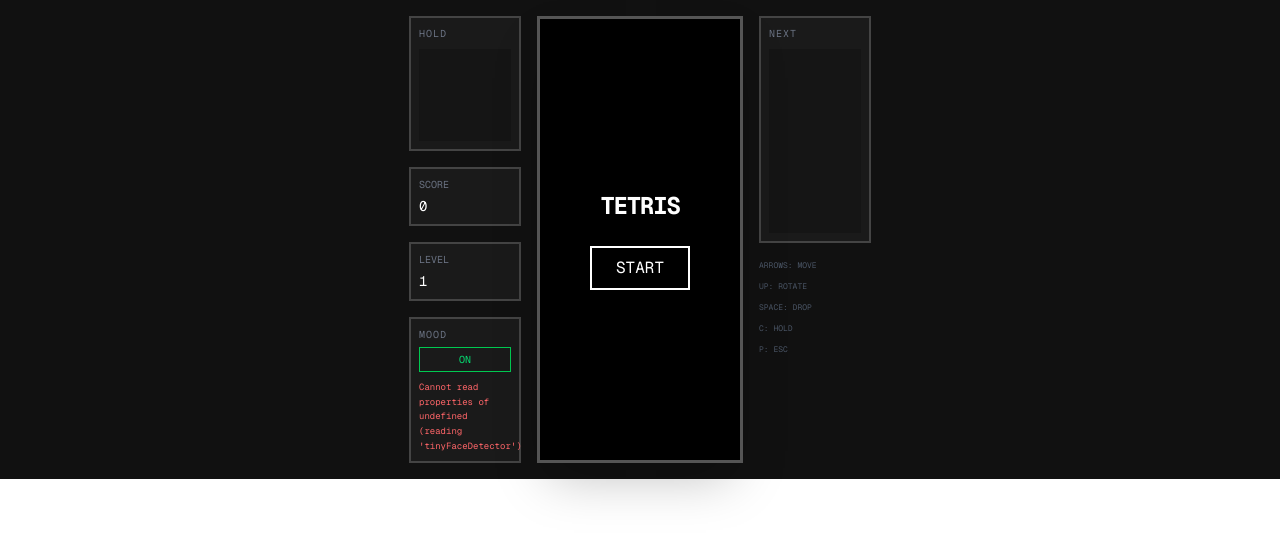
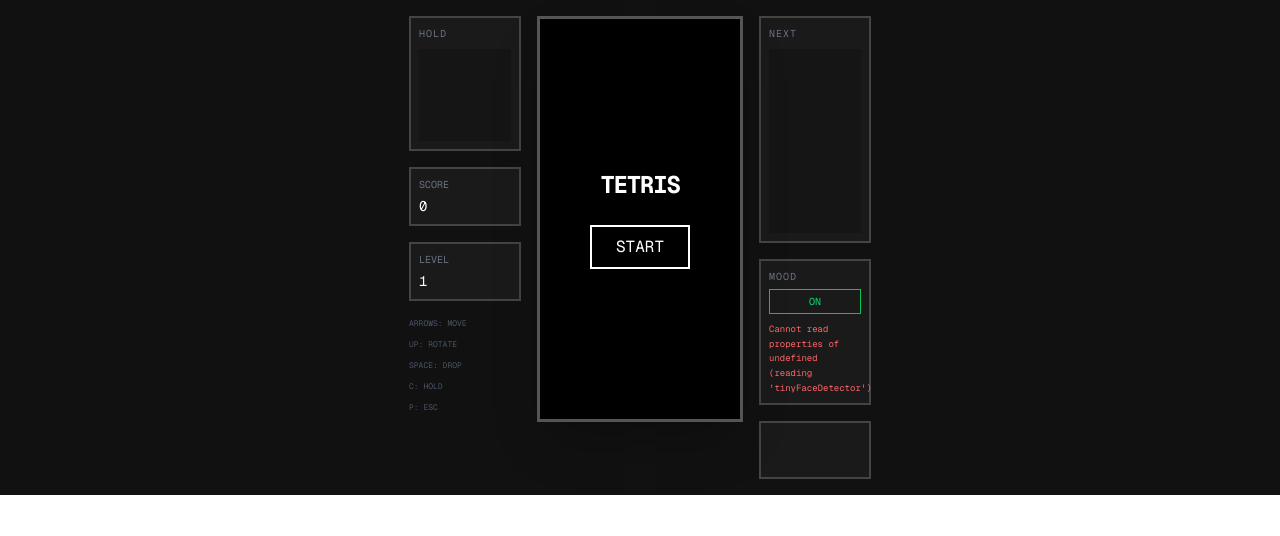
Before and after one commit to AkzechKyla/MoodTris, a Next.js app: page / in a window 1280 px wide. Both pictures are taken after a click on the button "OFF". Shown: the top 536 px of the page. Built offline with nearby package versions, Linux system fonts and the light colour scheme.

Commit message:
feat: integrate video element reference into emotion detection hook

```diff
--- a/components/Tetris.tsx
+++ b/components/Tetris.tsx
@@ -9,6 +9,7 @@
   const nextCanvasRef = useRef<HTMLCanvasElement>(null);
   const holdCanvasRef = useRef<HTMLCanvasElement>(null);
   const keysHeldRef = useRef<Set<string>>(new Set());
+  const videoElRef = useRef<HTMLVideoElement>(null);
 
   const [score, setScore] = useState(0);
   const [lines, setLines] = useState(0);
@@ -18,7 +19,10 @@
   >('IDLE');
   const [countdown, setCountdown] = useState(3);
   const [emotionEnabled, setEmotionEnabled] = useState(false);
-  const { emotionState, ready, error } = useEmotionDetection(emotionEnabled);
+  const { emotionState, ready, error } = useEmotionDetection(
+    emotionEnabled,
+    videoElRef,
+  );
 
   // Ref-based state to prevent closure issues in the game loop
   const boardRef = useRef(
@@ -446,7 +450,7 @@
   };
 
   return (
-    <div className="flex gap-4 font-mono select-none">
+    <div className="flex items-start gap-4 font-mono select-none">
       {/* Left Panel */}
       <div className="flex flex-col gap-4 w-28">
         <div className="bg-[#1a1a1a] border-2 border-[#444] p-2">
@@ -468,51 +472,12 @@
           <div className="text-[10px] text-gray-500 mb-1 uppercase">Level</div>
           <div className="text-sm text-white">{level}</div>
         </div>
-        {/* Emotion Awareness Toggle */}
-        <div className="bg-[#1a1a1a] border-2 border-[#444] p-2">
-          <div className="text-[10px] text-gray-500 mb-1 uppercase tracking-widest">
-            Mood
-          </div>
-          <button
-            onClick={() => setEmotionEnabled((e) => !e)}
-            className={`w-full text-[10px] py-1 border transition ${
-              emotionEnabled
-                ? 'border-green-500 text-green-400 hover:bg-green-500/10'
-                : 'border-[#555] text-gray-500 hover:border-gray-400 hover:text-gray-300'
-            }`}
-          >
-            {emotionEnabled ? 'ON' : 'OFF'}
-          </button>
-
-          {emotionEnabled && (
-            <div className="mt-2 text-[9px] leading-relaxed">
-              {error && <div className="text-red-400">{error}</div>}
-              {!ready && !error && (
-                <div className="text-gray-600 animate-pulse">Loading...</div>
-              )}
-              {ready && (
-                <div
-                  className={`font-bold uppercase tracking-wider ${
-                    emotionState === 'stressed'
-                      ? 'text-blue-400'
-                      : emotionState === 'disengaged'
-                        ? 'text-yellow-400'
-                        : emotionState === 'calm'
-                          ? 'text-green-400'
-                          : 'text-gray-500'
-                  }`}
-                >
-                  {emotionState === 'stressed'
-                    ? '😰 Slowing'
-                    : emotionState === 'disengaged'
-                      ? '😑 Speeding'
-                      : emotionState === 'calm'
-                        ? '😊 Normal'
-                        : '...'}
-                </div>
-              )}
-            </div>
-          )}
+        <div className="text-[8px] text-gray-600 space-y-2 uppercase leading-relaxed">
+          <div>Arrows: Move</div>
+          <div>Up: Rotate</div>
+          <div>Space: Drop</div>
+          <div>C: Hold</div>
+          <div>P: Esc</div>
         </div>
       </div>
 
@@ -586,13 +551,64 @@
             className="w-full bg-black/20"
           />
         </div>
-        <div className="text-[8px] text-gray-600 space-y-2 uppercase leading-relaxed">
-          <div>Arrows: Move</div>
-          <div>Up: Rotate</div>
-          <div>Space: Drop</div>
-          <div>C: Hold</div>
-          <div>P: Esc</div>
+        {/* Emotion Awareness Toggle */}
+        <div className="bg-[#1a1a1a] border-2 border-[#444] p-2">
+          <div className="text-[10px] text-gray-500 mb-1 uppercase tracking-widest">
+            Mood
+          </div>
+          <button
+            onClick={() => setEmotionEnabled((e) => !e)}
+            className={`w-full text-[10px] py-1 border transition ${
+              emotionEnabled
+                ? 'border-green-500 text-green-400 hover:bg-green-500/10'
+                : 'border-[#555] text-gray-500 hover:border-gray-400 hover:text-gray-300'
+            }`}
+          >
+            {emotionEnabled ? 'ON' : 'OFF'}
+          </button>
+
+          {emotionEnabled && (
+            <div className="mt-2 text-[9px] leading-relaxed">
+              {error && <div className="text-red-400">{error}</div>}
+              {!ready && !error && (
+                <div className="text-gray-600 animate-pulse">Loading...</div>
+              )}
+              {ready && (
+                <div
+                  className={`font-bold uppercase tracking-wider ${
+                    emotionState === 'stressed'
+                      ? 'text-blue-400'
+                      : emotionState === 'disengaged'
+                        ? 'text-yellow-400'
+                        : emotionState === 'calm'
+                          ? 'text-green-400'
+                          : 'text-gray-500'
+                  }`}
+                >
+                  {emotionState === 'stressed'
+                    ? '😰 Slowing'
+                    : emotionState === 'disengaged'
+                      ? '😑 Speeding'
+                      : emotionState === 'calm'
+                        ? '😊 Normal'
+                        : '...'}
+                </div>
+              )}
+            </div>
+          )}
         </div>
+
+        {emotionEnabled && (
+          <div className="bg-[#1a1a1a] border-2 border-[#444] overflow-hidden">
+            <video
+              ref={videoElRef}
+              autoPlay
+              muted
+              playsInline
+              className="w-full scale-x-[-1]"
+            />
+          </div>
+        )}
       </div>
     </div>
   );
--- a/hooks/useEmotionDetection.ts
+++ b/hooks/useEmotionDetection.ts
@@ -2,7 +2,10 @@
 
 export type EmotionState = 'calm' | 'stressed' | 'disengaged' | 'unknown';
 
-export function useEmotionDetection(enabled: boolean) {
+export function useEmotionDetection(
+  enabled: boolean,
+  videoElRef: React.RefObject<HTMLVideoElement>,
+) {
   const videoRef = useRef<HTMLVideoElement | null>(null);
   const streamRef = useRef<MediaStream | null>(null);
   const intervalRef = useRef<ReturnType<typeof setInterval> | null>(null);
@@ -32,11 +35,8 @@
       const stream = await navigator.mediaDevices.getUserMedia({ video: true });
       streamRef.current = stream;
 
-      const video = document.createElement('video');
+      const video = videoElRef.current!;
       video.srcObject = stream;
-      video.autoplay = true;
-      video.muted = true;
-      video.playsInline = true;
       videoRef.current = video;
 
       await new Promise<void>((res) => {
```
